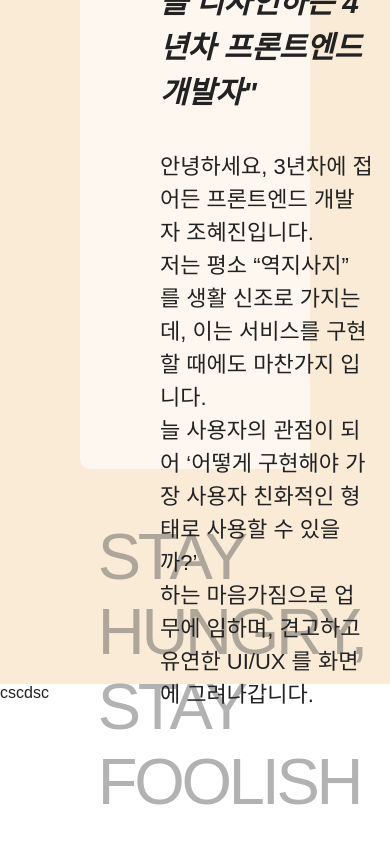
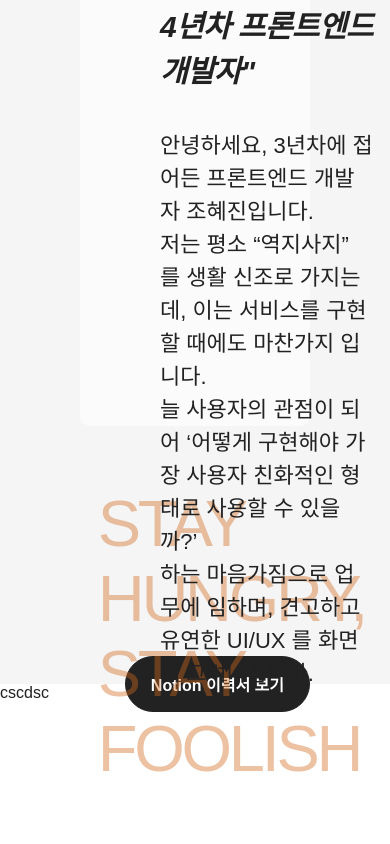
Before and after one commit to hyeminem-Jo/hyejin-portfolio, a Next.js app: page / in a window 390 px wide. Shown: the part 924-1768 px from the top of the page. Built offline with nearby package versions, Linux system fonts and the light colour scheme.

Commit message:
feat: Cont1 페이지 작업중 (모바일x)2

```diff
--- /dev/null
+++ b/src/app/_modules/common/button/Button.tsx
@@ -0,0 +1,27 @@
+import * as S from './styled';
+
+interface ButtonProps {
+  text: string;
+  onClick: () => void;
+  type?: 'button' | 'submit' | 'reset';
+  disabled?: boolean;
+  style?: React.CSSProperties;
+  mode?: 'light' | 'dark';
+}
+
+const Button = ({
+  text,
+  onClick,
+  disabled,
+  type = 'button',
+  style,
+  mode = 'dark',
+}: ButtonProps) => {
+  return (
+    <S.Button onClick={onClick} type={type} disabled={disabled} style={style} $mode={mode}>
+      {text}
+    </S.Button>
+  );
+};
+
+export default Button;
--- /dev/null
+++ b/src/app/_modules/common/button/styled.ts
@@ -0,0 +1,26 @@
+import styled from '@emotion/styled';
+
+interface ButtonProps {
+  $mode: 'light' | 'dark';
+}
+
+export const Button = styled.button<ButtonProps>`
+  display: flex;
+  justify-content: center;
+  align-items: center;
+  background-color: ${({ $mode }) => ($mode === 'light' ? '#fff' : '#222')};
+  color: ${({ $mode }) => ($mode === 'light' ? '#222' : '#fff')};
+  border: none;
+  border-radius: 100px;
+  cursor: pointer;
+  font-size: 16px;
+  font-weight: 600;
+  padding: 15px 25px;
+  transition: all 0.3s ease;
+  border: 1px solid #222;
+
+  &:hover {
+    background-color: ${({ $mode }) => ($mode === 'light' ? '#222' : '#fff')};
+    color: ${({ $mode }) => ($mode === 'light' ? '#fff' : '#222')};
+  }
+`;
--- a/src/app/_modules/cont1/Content1.tsx
+++ b/src/app/_modules/cont1/Content1.tsx
@@ -8,6 +8,7 @@ import { useRef } from 'react';
 import { ScrollTrigger } from 'gsap/ScrollTrigger';
 import Inner from '../common/layout/Inner';
 import Image from 'next/image';
+import Button from '../common/button/Button';
 
 const aniTextList = [
   'JUST DO IT ✔️',
@@ -63,7 +64,8 @@ const Content1 = () => {
           <S.Content1InnerBox>
             <S.Content1InnerBoxTitle>ABOUT ME</S.Content1InnerBoxTitle>
             <S.Content1InnerBoxMiddle>
-              &quot;사용자의 경험을 디자인하는 4년차 프론트엔드 개발자&quot;
+              &quot;사용자의 경험을 디자인하는 <br />
+              4년차 프론트엔드 개발자&quot;
             </S.Content1InnerBoxMiddle>
             <S.Content1InnerBoxDesc>
               안녕하세요, 3년차에 접어든 프론트엔드 개발자 조혜진입니다. <br />
@@ -98,6 +100,11 @@ const Content1 = () => {
               </S.Content1TextAniItem>
             ))}
           </S.Content1TextAniList>
+          <Button
+            style={{ margin: '170px 0 0 auto' }}
+            text='Notion 이력서 보기'
+            onClick={() => {}}
+          />
         </S.Content1TextAni>
       </Inner>
     </S.Content1>
--- a/src/app/_modules/cont1/styled.ts
+++ b/src/app/_modules/cont1/styled.ts
@@ -14,8 +14,8 @@ export const Content1Inner = styled.div`
   display: flex;
   justify-content: space-between;
   align-items: center;
-  gap: 30px;
-  height: 65dvh;
+  gap: 50px;
+  height: 60dvh;
   border-radius: 10px;
   background-color: #f0f0f0;
   padding: 30px 80px;
@@ -41,6 +41,7 @@ export const Content1InnerBoxMiddle = styled.strong`
   margin-top: 120px;
   font-size: 30px;
   line-height: 1.5;
+  letter-spacing: -0.02em;
   font-style: italic;
 `;
 
@@ -67,7 +68,7 @@ export const Content1Image = styled.div`
 `;
 
 export const Content1TextAni = styled.div`
-  margin-top: 50px;
+  margin-top: 60px;
   color: #444;
 `;
 
@@ -88,4 +89,5 @@ export const Content1TextAniItem = styled.li`
   transform: translateX(30px);
   opacity: 0;
   list-style: none;
+  color: chocolate;
 `;
--- a/src/app/_modules/main/main-container/styled.ts
+++ b/src/app/_modules/main/main-container/styled.ts
@@ -1,5 +1,10 @@
 import styled from '@emotion/styled';
 
 export const MainContainer = styled.main`
+  background-color: darkblue;
+  background-color: lavender;
   background-color: antiquewhite;
+  background-color: whitesmoke;
+
+  /* background-color: floralwhite; */
 `;
```
